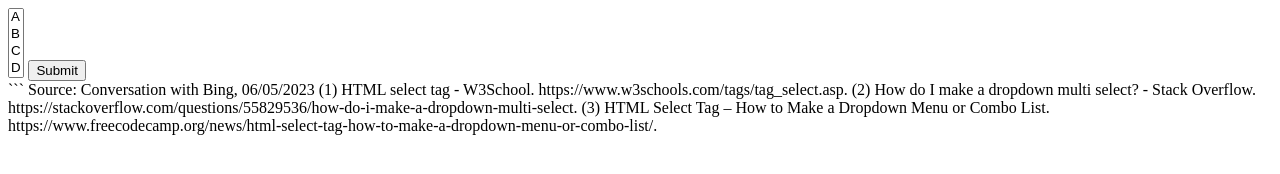
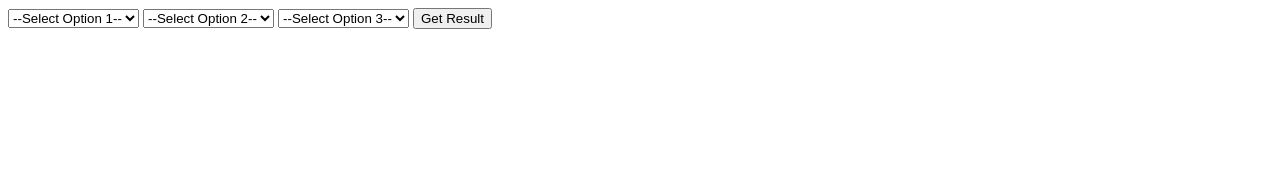
Before and after one commit to adammio/Demonologist-Helper, a plain HTML site: page index.html in a window 1280 px wide. Drawn offline with Linux system fonts and the light colour scheme.

Commit message:
Update index.html

````diff
--- a/index.html
+++ b/index.html
@@ -1,55 +1,67 @@
-<!-- Define the options and the results -->
-<select name="options" id="options" multiple>
-  <option value="A">A</option>
-  <option value="B">B</option>
-  <option value="C">C</option>
-  <option value="D">D</option>
-  <option value="E">E</option>
-  <option value="F">F</option>
-  <option value="G">G</option>
+<select id="option1">
+  <option value="">--Select Option 1--</option>
+  <option value="option1A">Option 1A</option>
+  <option value="option1B">Option 1B</option>
+  <option value="option1C">Option 1C</option>
+  <option value="option1D">Option 1D</option>
+  <option value="option1E">Option 1E</option>
+  <option value="option1F">Option 1F</option>
+  <option value="option1G">Option 1G</option>
 </select>
+<select id="option2">
+  <option value="">--Select Option 2--</option>
+  <option value="option2A">Option 2A</option>
+  <option value="option2B">Option 2B</option>
+  <option value="option2C">Option 2C</option>
+  <option value="option2D">Option 2D</option>
+  <option value="option2E">Option 2E</option>
+  <option value="option2F">Option 2F</option>
+  <option value="option2G">Option 2G</option>
+</select>
+<select id="option3">
+  <option value="">--Select Option 3--</option>
+  <option value="option3A">Option 3A</option>
+  <option value="option3B">Option 3B</option>
+  <option value="option3C">Option 3C</option>
+  <option value="option3D">Option 3D</option>
+  <option value="option3E">Option 3E</option>
+  <option value="option3F">Option 3F</option>
+  <option value="option3G">Option 3G</option>
+</select>
+<button onclick="getResult()">Get Result</button>
+<p id="result"></p>
 
-<!-- Define a button to submit the selected options -->
-<button id="submit">Submit</button>
+<script>
+  const selects = document.getElementsByTagName("select");
+  const options = document.getElementsByTagName("option");
 
-<!-- Define a div to display the result -->
-<div id="result"></div>
+  // Add event listeners to each select element
+  for (let i = 0; i < selects.length; i++) {
+    const select = selects[i];
+    select.addEventListener("change", function() {
+      // Disable selected option in other select elements
+      const selectedOption = this.options[this.selectedIndex].value;
+      for (let j = 0; j < options.length; j++) {
+        const option = options[j];
+        if (option.value === selectedOption && option.parentNode !== this) {
+          option.disabled = true;
+        } else {
+          option.disabled = false;
+        }
+      }
+    });
+  }
 
-<!-- Define a script to handle the logic -->
-<script>
-  // Get the elements by id
-  const options = document.getElementById("options");
-  const submit = document.getElementById("submit");
-  const result = document.getElementById("result");
+  function getResult() {
+    // Get selected options
+    const option1 = document.getElementById("option1").value;
+    const option2 = document.getElementById("option2").value;
+    const option3 = document.getElementById("option3").value;
 
-  // Define an object to store the results for each combination of 3 options
-  const results = {
-    "ABC": "Result 1",
-    "ABD": "Result 2",
-    "ABE": "Result 3",
-    // and so on for all possible combinations of 3 options
-  };
+    // Do something with selected options to get the result
+    const result = "Result: " + option1 + " + " + option2 + " + " + option3;
 
-  // Add an event listener to the submit button
-  submit.addEventListener("click", function() {
-    // Get the selected options as an array
-    const selected = Array.from(options.selectedOptions).map(option => option.value);
-    // Check if exactly 3 options are selected
-    if (selected.length === 3) {
-      // Sort the selected options to match the keys in results
-      const key = selected.sort().join("");
-      // Display the result based on the selected options
-      result.textContent = `You have selected ${key}`;
-      result.textContent += `\nThe result is ${results[key]}`;
-    } else {
-      // Display an error message
-      result.textContent = "Please select exactly 3 options";
-    }
-  });
+    // Display result
+    document.getElementById("result").innerHTML = result;
+  }
 </script>
-```
-
-Source: Conversation with Bing, 06/05/2023
-(1) HTML select tag - W3School. https://www.w3schools.com/tags/tag_select.asp.
-(2) How do I make a dropdown multi select? - Stack Overflow. https://stackoverflow.com/questions/55829536/how-do-i-make-a-dropdown-multi-select.
-(3) HTML Select Tag – How to Make a Dropdown Menu or Combo List. https://www.freecodecamp.org/news/html-select-tag-how-to-make-a-dropdown-menu-or-combo-list/.
````
